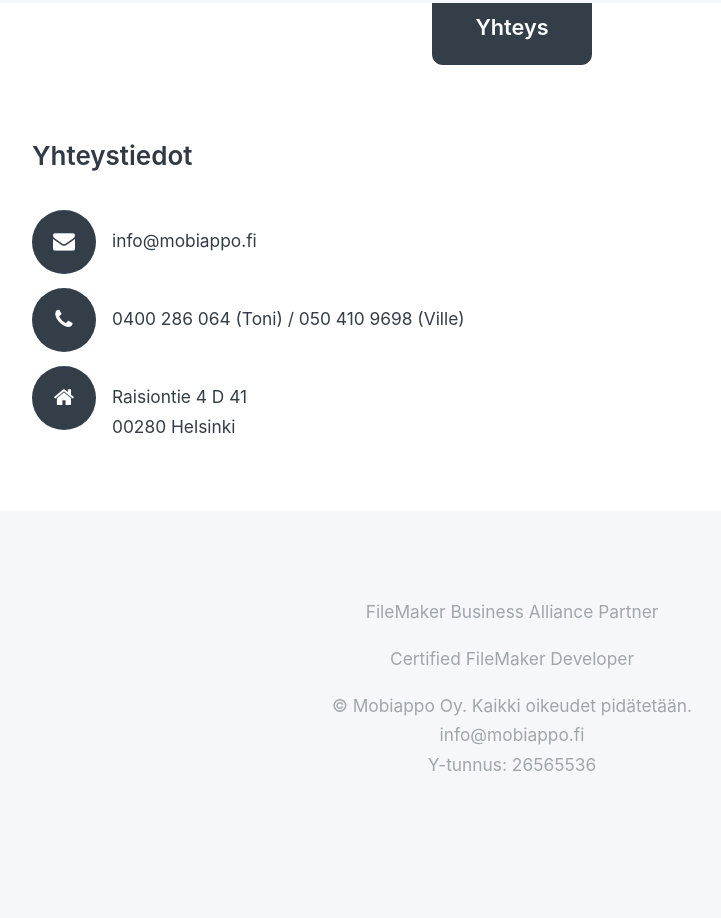
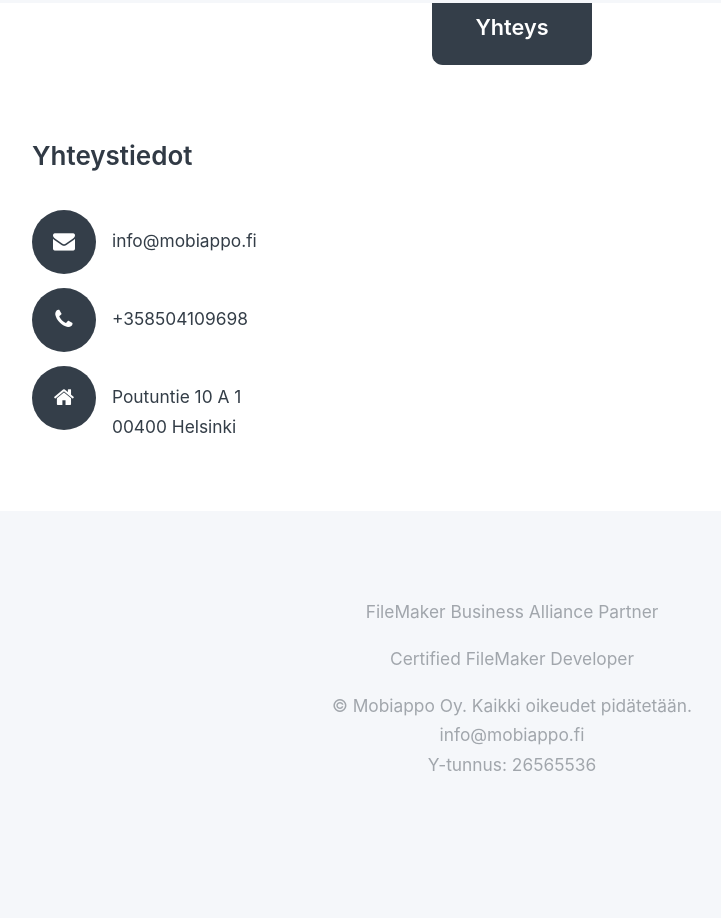
Before and after one commit to mobiappo/mobiappo.github.io, a plain HTML site: page blogi/filemaker-17-julkaistu/index.html in a window 1280 px wide. Shown: the part 1592-2510 px from the top of the page, without its empty margins (128-849 px from the left). Drawn offline with Linux system fonts and the light colour scheme.

Commit message:
New address

```diff
--- a/blogi/filemaker-17-julkaistu/index.html
+++ b/blogi/filemaker-17-julkaistu/index.html
@@ -117,14 +117,14 @@
                                             <a href="mailto:info@mobiappo.fi" target="_top">info@mobiappo.fi</a>
                                         </li>
                                         <li class="icon fa-phone">
-                                            <span>0400 286 064 (Toni) / 050 410 9698 (Ville)</span>
-                                        </li>
-                                        <li class="icon fa-home">
-                                            <span>
-                                                Raisiontie 4 D 41<br />
-                                                00280 Helsinki
-                                            </span>
-                                        </li>
+											<span>+358504109698</span>
+										</li>
+										<li class="icon fa-home">
+											<span>
+												Poutuntie 10 A 1<br />
+												00400 Helsinki
+											</span>
+										</li>
                                     </ul>
                                 </section>
 
```
Also changed, not shown: blogi/filemaker-17-ohjeet/index.html (+8 -8 lines), blogi/index.html (+8 -8 lines), filemaker/index.html (+3 -3 lines), index.html (+3 -3 lines).
